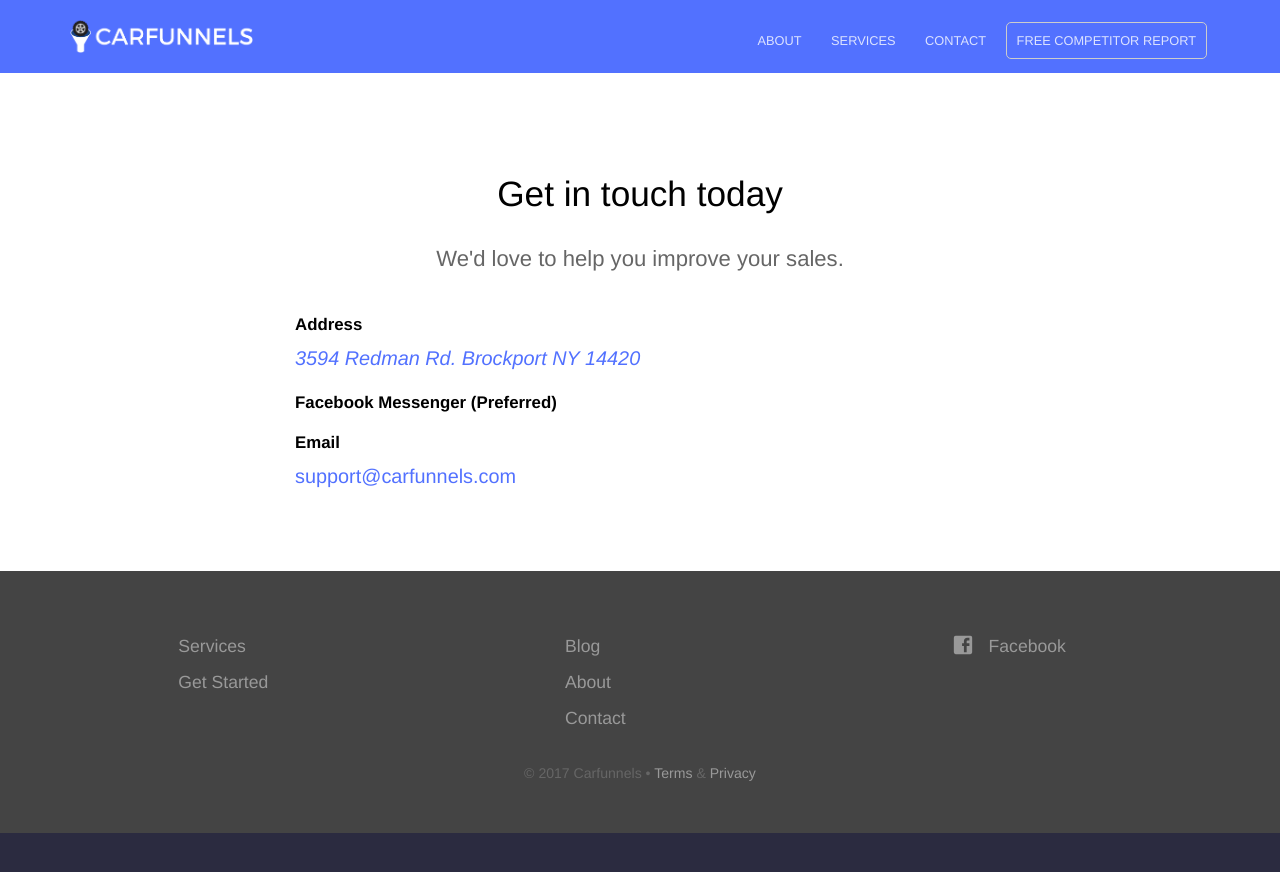
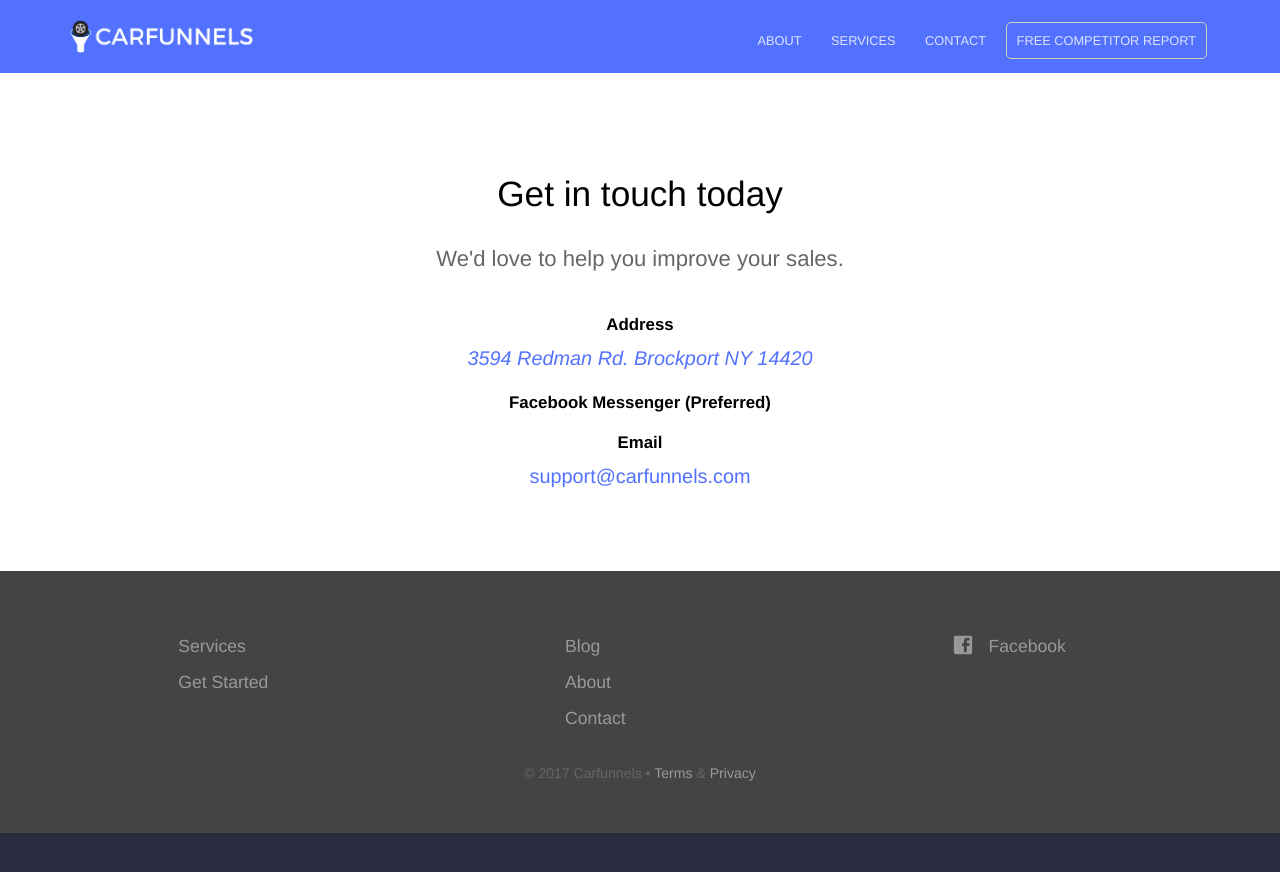
Before and after one commit to jdnoc/carfunnels.com, a Jekyll site: the page built from contact.html, in a window 1280 px wide. Shown: the top 872 px of the page. Built offline with Jekyll 4.4.1, drawn with Linux system fonts in a browser that asks for light colours.

Commit message:
Updated 'contact.html' via CloudCannon

```diff
--- a/contact.html
+++ b/contact.html
@@ -9,7 +9,7 @@
 <script> window.fbMessengerPlugins = window.fbMessengerPlugins || { init : function() { FB.init({ appId: "1678638095724206", xfbml: true, version: "v2.6" }); }, callable : [] }; window.fbAsyncInit = window.fbAsyncInit || function() { window.fbMessengerPlugins.callable.forEach( function( item ) { item(); } ); window.fbMessengerPlugins.init(); }; setTimeout( function() { (function(d, s, id){ var js, fjs = d.getElementsByTagName(s)[0]; if (d.getElementById(id)) { return; } js = d.createElement(s); js.id = id; js.src = "//connect.facebook.net/en_US/sdk.js"; fjs.parentNode.insertBefore(js, fjs); }(document, 'script', 'facebook-jssdk')); }, 0); </script>
 
 <div class="contact-box">
-    <div class="contact-details text-center">
+    <div class="contact-details center-text">
     	<h3 class="editable">Address</h3>
     	<address><a target="_blank" href="https://www.google.com/maps/place/{{ page.map.address | url_encode }}">{{ page.map.address | replace: ", ", ", <br>" }}</a></address>
         <h3>Facebook Messenger (Preferred)</h3>
```
